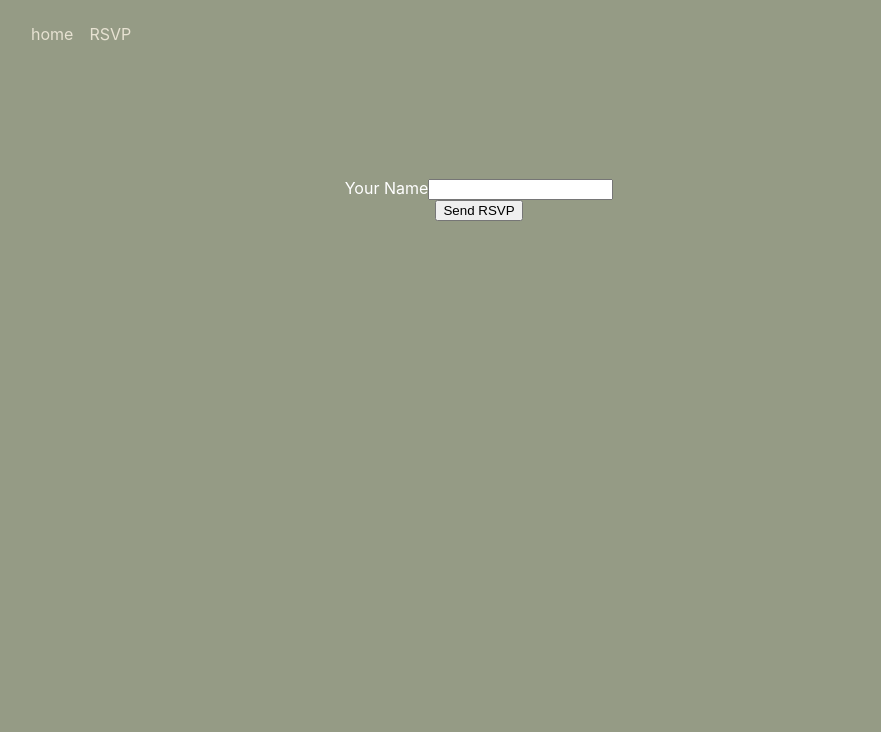
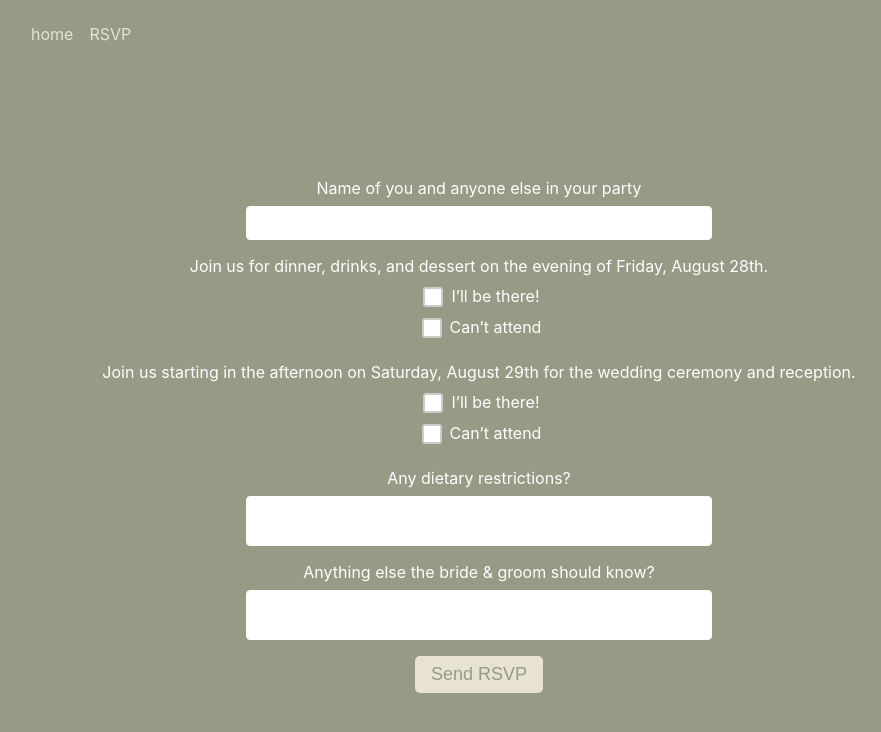
Before and after one commit to cormaclc/cormaclynchcollier.com, a Next.js app: page /and-natalie/rsvp in a window 1280 px wide. Shown: the top 732 px of the page, without its empty margins (161-1042 px from the left). Built offline with nearby package versions, Linux system fonts and the light colour scheme.

Commit message:
feat: rsvp form

```diff
--- /dev/null
+++ b/src/components/wedding/inputField/InputField.scss
@@ -0,0 +1,78 @@
+@use '../../../styles/wedding/shared.scss';
+
+.input-field {
+  display: flex;
+  flex-direction: column;
+  margin-bottom: 1rem;
+  align-items: center;
+  width: 100%;
+}
+
+.radio-option {
+  display: flex;
+  align-items: center;
+  margin-bottom: 0.5rem;
+}
+
+label {
+  margin-bottom: 0.5rem;
+}
+
+input, textarea {
+  padding: 0.5rem;
+  border: 1px solid white;
+  border-radius: 4px;
+  width: 50%;
+
+  font-family: shared.$font-family;
+
+  // for mobile
+  @media (max-width: 600px) {
+    // make input fields nearly full width
+    width: 75%;
+  }
+}
+
+// specific styles for radio button
+input[type="radio"] {
+  appearance: none;
+  -webkit-appearance: none;
+  width: 16px;
+  height: 16px;
+  border: 2px solid #ccc;
+  border-radius: 3px;
+  background-color: white;
+  cursor: pointer;
+  position: relative;
+  margin-right: 0.5rem;
+
+  // checked state
+  &:checked {
+    background-color: shared.$color-secondary;
+    border-color: shared.$color-secondary;
+  }
+
+  // checkmark
+  &:checked::after {
+    content: '';
+    position: absolute;
+    left: 3px;
+    top: 0px;
+    width: 5px;
+    height: 9px;
+    border: 2px solid white;
+    border-top: none;
+    border-left: none;
+    transform: rotate(45deg);
+  }
+
+  // disabled state
+  &:disabled {
+    opacity: 0.5;
+    cursor: not-allowed;
+  }
+}
+
+textarea {
+  resize: none;
+}
--- /dev/null
+++ b/src/components/wedding/inputField/InputField.tsx
@@ -0,0 +1,60 @@
+import React from 'react';
+import type { FormId } from '../../../types/wedding';
+import { ID_TO_DATA, RSVP_OPTIONS } from '../../../content/wedding/rsvp';
+
+// styles
+import './InputField.scss';
+import '../../../styles/wedding/base.scss';
+
+interface InputFieldProps {
+  loading: boolean;
+  id: FormId;
+  inputType?: 'input' | 'textarea' | 'radio';
+}
+
+export const InputField = ({ loading, id , inputType = 'input'}: InputFieldProps) => {
+  const { label, name } = ID_TO_DATA[id];
+
+  const [selectedOption, setSelectedOption] = React.useState('');
+
+  let inputComponent = <input
+    type="text"
+    id={id}
+    name={name}
+    required
+    disabled={loading}
+  />;
+  if (inputType === 'textarea') {
+    inputComponent = <textarea
+      id={id}
+      name={name}
+      required
+      disabled={loading}
+    />;
+  } else if (inputType === 'radio') {
+    inputComponent = <>
+      {RSVP_OPTIONS.map((option, index) => (
+        <div key={`${id}-${index}`} className='radio-option'>
+          <input
+            type="radio"
+            name={name}
+            value={option}
+            required
+            disabled={loading}
+            id={`${id}-${index}`}
+            checked={selectedOption === option}
+            onChange={() => setSelectedOption(option)}
+          />
+          {option}
+        </div>
+      ))}
+    </>;
+  }
+
+  return (
+    <div className="input-field">
+      <label htmlFor={id}>{label}</label>
+      { inputComponent }
+    </div>
+  );
+};
--- /dev/null
+++ b/src/components/wedding/rsvp/RsvpContent.scss
@@ -0,0 +1,16 @@
+@use '../../../styles/wedding/shared';
+
+button {
+  background-color: shared.$color-secondary;
+  color: shared.$color-main;
+  cursor: pointer;
+  padding: 0.5rem 1rem;
+  border: 0px;
+  border-radius: 5px;
+  font-size: 18px;
+
+  &:hover {
+    background-color: shared.$color-text;
+    color: shared.$color-main;
+  }
+}
--- a/src/components/wedding/rsvp/rsvpContent.tsx
+++ b/src/components/wedding/rsvp/rsvpContent.tsx
@@ -1,7 +1,9 @@
 import React, { useState } from 'react';
+import { InputField } from '../inputField/InputField';
 
 // styles
 import '../../../styles/wedding/base.scss';
+import './RsvpContent.scss';
 
 // 'https://docs.google.com/forms/d/e/YOUR_FORM_ID/formResponse'
 const GOOGLE_FORM_ACTION = 'https://docs.google.com/forms/d/1eTsvaopONAcF7cVMir96_gZi8WJu7ZqXOqiB0TcT1gM/formResponse';
@@ -43,16 +45,15 @@ export const RSVPContent = () => {
 
   return (
     <form onSubmit={handleSubmit} className="content-wrapper">
-      <div>
-        <label htmlFor="name">Your Name</label>
-        <input
-          type="text"
-          id="name"
-          name="entry.845038701"
-          required
-          disabled={loading}
-        />
-      </div>
+      <InputField loading={loading} id="name" />
+
+      <InputField loading={loading} id="welcomeParty" inputType='radio' />
+
+      <InputField loading={loading} id="rsvp" inputType='radio' />
+
+      <InputField loading={loading} id="dietaryRestrictions" inputType='textarea' />
+
+      <InputField loading={loading} id="otherComments" inputType='textarea' />
 
       <button type="submit" disabled={loading}>
         {loading ? 'Sending...' : 'Send RSVP'}
--- /dev/null
+++ b/src/content/wedding/rsvp.ts
@@ -0,0 +1,17 @@
+import { FormId } from '../../types/wedding';
+
+const NAME_LABEL = 'Name of you and anyone else in your party';
+const WELCOME_PARTY_LABEL = 'Join us for dinner, drinks, and dessert on the evening of Friday, August 28th.';
+const RSVP_LABEL = 'Join us starting in the afternoon on Saturday, August 29th for the wedding ceremony and reception.';
+const DIETARY_RESTRICTIONS_LABEL = 'Any dietary restrictions?';
+const OTHER_COMMENTS_LABEL = 'Anything else the bride & groom should know?';
+
+export const RSVP_OPTIONS = ['I’ll be there!', 'Can’t attend'];
+
+export const ID_TO_DATA: Record<FormId, { label: string, name: string }> = {
+  name: { label: NAME_LABEL, name: 'entry.845038701' },
+  welcomeParty: { label: WELCOME_PARTY_LABEL, name: 'entry.2052144975' },
+  rsvp: { label: RSVP_LABEL, name: 'entry.1851412699' },
+  dietaryRestrictions: { label: DIETARY_RESTRICTIONS_LABEL, name: 'entry.1658189941' },
+  otherComments: { label: OTHER_COMMENTS_LABEL, name: 'entry.1596816796' },
+};
--- a/src/styles/wedding/base.scss
+++ b/src/styles/wedding/base.scss
@@ -5,7 +5,7 @@ $margin-bottom: 0rem;
 
 body {
     background-color: shared.$color-main;
-    font-family: -apple-system,BlinkMacSystemFont,"Segoe UI",Roboto,"Helvetica Neue",Arial,"Noto Sans",sans-serif,"Apple Color Emoji","Segoe UI Emoji","Segoe UI Symbol","Noto Color Emoji";
+    font-family: shared.$font-family;
     font-size: 16px;
     // use 15% margins on sides for larger screens
     margin: $margin-top 15% $margin-bottom;
--- a/src/styles/wedding/shared.scss
+++ b/src/styles/wedding/shared.scss
@@ -6,3 +6,6 @@ $color-text: white;
 // font weight
 $lighter-bold: 500;
 $lighter-normal: 300;
+
+// font family
+$font-family: -apple-system,BlinkMacSystemFont,"Segoe UI",Roboto,"Helvetica"
--- /dev/null
+++ b/src/types/wedding/index.ts
@@ -0,0 +1 @@
+export * from './rsvp.types';
--- /dev/null
+++ b/src/types/wedding/rsvp.types.ts
@@ -0,0 +1 @@
+export type FormId = 'name' | 'welcomeParty' | 'rsvp' | 'dietaryRestrictions' | 'otherComments';
```
